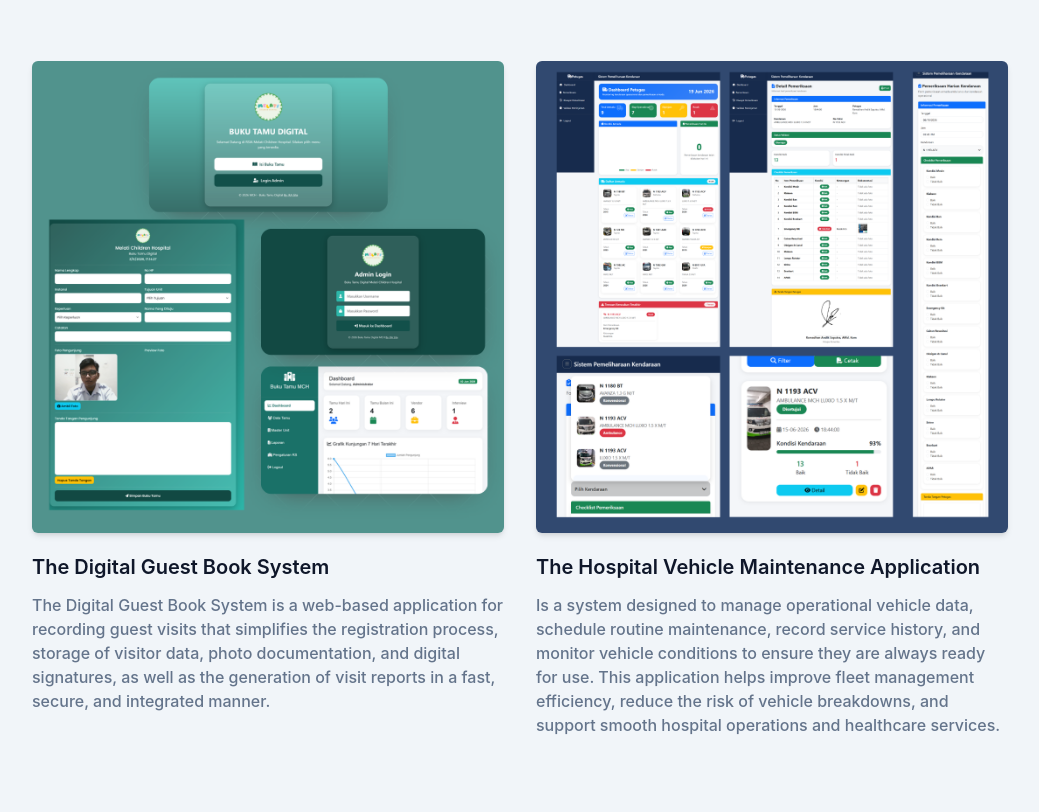
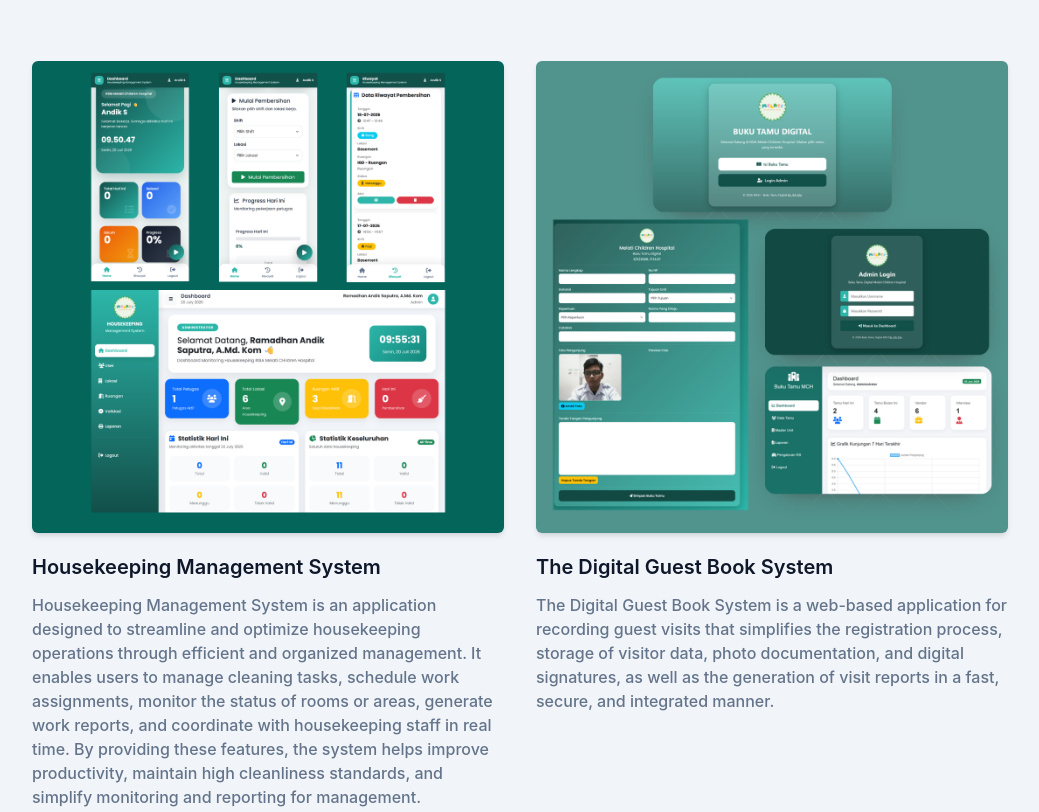
Before and after one commit to andik11/andik11.github.io, a website: page index.html in a window 1280 px wide. Shown: the part 2854-3666 px from the top of the page, without its empty margins (120-1159 px from the left). Drawn offline with Linux system fonts and the light colour scheme.

Commit message:
Update index.html

```diff
--- a/index.html
+++ b/index.html
@@ -257,6 +257,14 @@
                     <p class="font-medium text-base text-secondary">A website to find out coffee products from Indonesia and various types of coffee beans, as well as displaying unique products from Kopi Paste itself.</p>
                 </div>
 
+                <div class="mb-12 p-4 md:w-1/2">
+                    <div class="rounded-md shadow-md overflow-hidden">
+                        <img src="dist/img/portfolio/19.png" alt="Pulsa" width="w-full">
+                    </div>
+                    <h3 class="font-semibold text-xl text-dark mt-5 mb-3 dark:text-white">Housekeeping Management System</h3>
+                    <p class="font-medium text-base text-secondary">Housekeeping Management System is an application designed to streamline and optimize housekeeping operations through efficient and organized management. It enables users to manage cleaning tasks, schedule work assignments, monitor the status of rooms or areas, generate work reports, and coordinate with housekeeping staff in real time. By providing these features, the system helps improve productivity, maintain high cleanliness standards, and simplify monitoring and reporting for management.</p>
+                </div>
+
                <div class="mb-12 p-4 md:w-1/2">
                     <div class="rounded-md shadow-md overflow-hidden">
                         <img src="dist/img/portfolio/16.png" alt="Pulsa" width="w-full">
```
